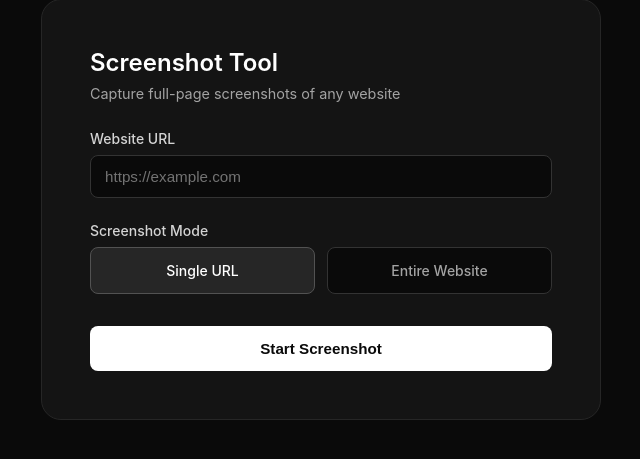
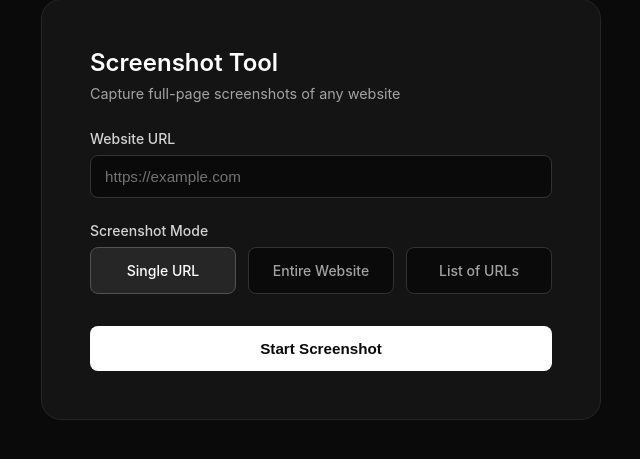
Before and after one commit to hr95savage/screenshotter, a Flask app: page / in a window 1280 px wide. Shown: the part 191-650 px from the top of the page, without its empty margins (319-959 px from the left). Run offline with Flask 3, Linux system fonts and the light colour scheme.

Commit message:
Add List of URLs mode: paste multiple URLs to screenshot

```diff
--- a/app.py
+++ b/app.py
@@ -24,8 +24,8 @@ SCREENSHOTS_DIR.mkdir(parents=True, exist_ok=True)
 running_tasks = {}
 
 
-def run_screenshot_task(task_id, url, mode, output_dir):
-    """Run screenshot task in background"""
+def run_screenshot_task(task_id, url, mode, output_dir, url_list=None):
+    """Run screenshot task in background. For mode 'list', url_list is a list of URL strings."""
     try:
         script_path = BASE_DIR / "screenshot_sitemap.py"
         venv_python = BASE_DIR / "venv" / "bin" / "python"
@@ -38,6 +38,14 @@ def run_screenshot_task(task_id, url, mode, output_dir):
 
         if mode == "single":
             cmd = [python_cmd, str(script_path), "--url", url, "-o", output_dir]
+        elif mode == "list" and url_list:
+            urls_file = Path(output_dir) / "urls.txt"
+            with open(urls_file, "w", encoding="utf-8") as f:
+                for u in url_list:
+                    u = (u or "").strip()
+                    if u and (u.startswith("http://") or u.startswith("https://")):
+                        f.write(u + "\n")
+            cmd = [python_cmd, str(script_path), "--urls-file", str(urls_file), "-o", output_dir]
         else:  # entire website
             cmd = [python_cmd, str(script_path), url, "-o", output_dir]
 
@@ -90,10 +98,18 @@ def index():
 def start_screenshot():
     """Start a screenshot task"""
     data = request.json
-    url = data.get('url', '').strip()
-    mode = data.get('mode', 'single')  # 'single' or 'entire'
+    url = (data.get('url') or '').strip()
+    mode = data.get('mode', 'single')  # 'single', 'entire', or 'list'
+    url_list = data.get('urls')  # for mode 'list': list of URL strings
 
-    if not url:
+    if mode == 'list':
+        if not url_list or not isinstance(url_list, list):
+            return jsonify({"error": "List mode requires 'urls' (array of URLs)"}), 400
+        # Normalize: strings only, strip, require http(s)
+        url_list = [u.strip() for u in url_list if isinstance(u, str) and u.strip().startswith(('http://', 'https://'))]
+        if not url_list:
+            return jsonify({"error": "Provide at least one valid URL (http:// or https://) in the list"}), 400
+    elif not url:
         return jsonify({"error": "URL is required"}), 400
 
     # Create unique task ID
@@ -107,7 +123,8 @@ def start_screenshot():
     # Start background task
     thread = threading.Thread(
         target=run_screenshot_task,
-        args=(task_id, url, mode, output_dir)
+        args=(task_id, url, mode, output_dir),
+        kwargs={'url_list': url_list if mode == 'list' else None}
     )
     thread.daemon = True
     thread.start()
--- a/templates/index.html
+++ b/templates/index.html
@@ -99,6 +99,28 @@
         }
 
         input[type="url"]::placeholder {
+            color: #737373;
+        }
+
+        textarea {
+            width: 100%;
+            padding: 12px 14px;
+            background: #0a0a0a;
+            border: 1px solid #333;
+            border-radius: 8px;
+            font-size: 0.95rem;
+            font-family: ui-monospace, monospace;
+            color: #e5e5e5;
+            resize: vertical;
+            min-height: 120px;
+        }
+
+        textarea:focus {
+            outline: none;
+            border-color: #525252;
+        }
+
+        textarea::placeholder {
             color: #737373;
         }
 
@@ -369,15 +391,24 @@
             <p class="subtitle">Capture full-page screenshots of any website</p>
 
             <form id="screenshotForm">
-                <div class="form-group">
+                <div class="form-group" id="singleUrlGroup">
                     <label for="url">Website URL</label>
                     <input
                         type="url"
                         id="url"
                         name="url"
                         placeholder="https://example.com"
-                        required
                     >
+                </div>
+
+                <div class="form-group form-group-list" id="listUrlsGroup" style="display: none;">
+                    <label for="urlList">List of URLs (one per line)</label>
+                    <textarea
+                        id="urlList"
+                        name="urlList"
+                        rows="6"
+                        placeholder="https://example.com/page1&#10;https://example.com/page2&#10;https://other.com/about"
+                    ></textarea>
                 </div>
 
                 <div class="form-group">
@@ -390,6 +421,10 @@
                         <div class="radio-option">
                             <input type="radio" id="mode-entire" name="mode" value="entire">
                             <label for="mode-entire">Entire Website</label>
+                        </div>
+                        <div class="radio-option">
+                            <input type="radio" id="mode-list" name="mode" value="list">
+                            <label for="mode-list">List of URLs</label>
                         </div>
                     </div>
                 </div>
@@ -427,17 +462,48 @@
         let currentTaskId = null;
         let statusCheckInterval = null;
 
+        function toggleModeInputs() {
+            const mode = document.querySelector('input[name="mode"]:checked').value;
+            const singleGroup = document.getElementById('singleUrlGroup');
+            const listGroup = document.getElementById('listUrlsGroup');
+            singleGroup.style.display = mode === 'list' ? 'none' : 'block';
+            listGroup.style.display = mode === 'list' ? 'block' : 'none';
+        }
+
+        document.querySelectorAll('input[name="mode"]').forEach(radio => {
+            radio.addEventListener('change', toggleModeInputs);
+        });
+        toggleModeInputs();
+
         document.getElementById('screenshotForm').addEventListener('submit', async (e) => {
             e.preventDefault();
 
-            const url = document.getElementById('url').value;
             const mode = document.querySelector('input[name="mode"]:checked').value;
+            const url = document.getElementById('url').value.trim();
+            const urlListText = document.getElementById('urlList').value.trim();
+            const urlList = urlListText ? urlListText.split(/\n/).map(s => s.trim()).filter(s => s && (s.startsWith('http://') || s.startsWith('https://'))) : [];
             const submitBtn = document.getElementById('submitBtn');
             const progressContainer = document.getElementById('progressContainer');
             const progressOutput = document.getElementById('progressOutput');
             const statusEl = document.getElementById('status');
             const screenshotsContainer = document.getElementById('screenshotsContainer');
             const screenshotsGrid = document.getElementById('screenshotsGrid');
+
+            if (mode === 'list') {
+                if (urlList.length === 0) {
+                    progressContainer.classList.add('active');
+                    progressOutput.innerHTML = '';
+                    statusEl.textContent = 'Error: Enter at least one URL (one per line, http:// or https://)';
+                    statusEl.className = 'status error';
+                    return;
+                }
+            } else if (!url) {
+                progressContainer.classList.add('active');
+                progressOutput.innerHTML = '';
+                statusEl.textContent = 'Error: URL is required';
+                statusEl.className = 'status error';
+                return;
+            }
 
             submitBtn.disabled = true;
             submitBtn.textContent = 'Processing...';
@@ -448,11 +514,13 @@
             statusEl.textContent = 'Processing...';
             statusEl.className = 'status';
 
+            const body = mode === 'list' ? { urls: urlList, mode: 'list' } : { url, mode };
+
             try {
                 const response = await fetch('/api/screenshot', {
                     method: 'POST',
                     headers: { 'Content-Type': 'application/json' },
-                    body: JSON.stringify({ url, mode }),
+                    body: JSON.stringify(body),
                 });
 
                 const data = await response.json();
```
Also changed, not shown: screenshot_sitemap.py (+51 -1 lines).
